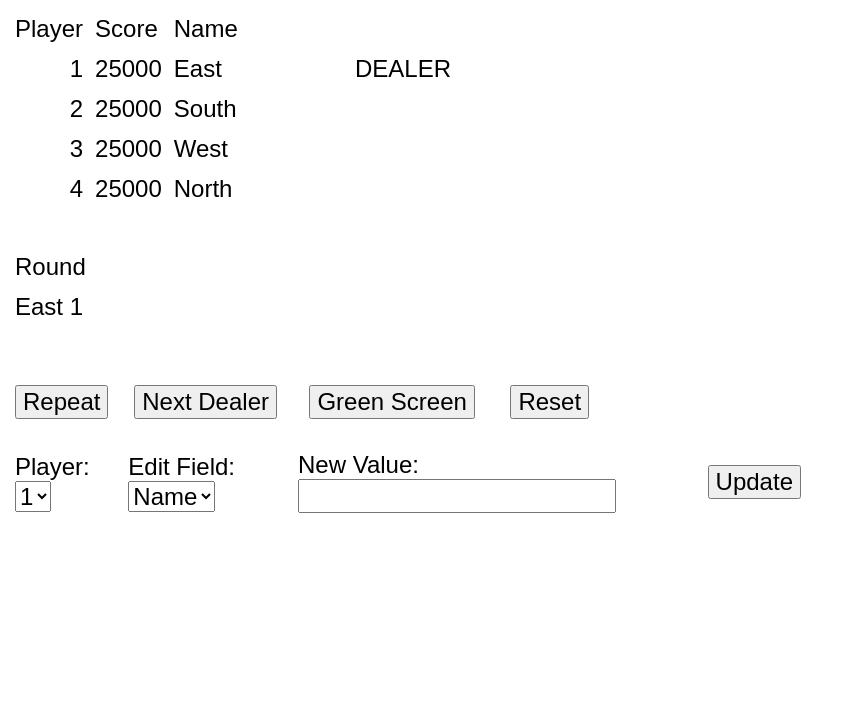
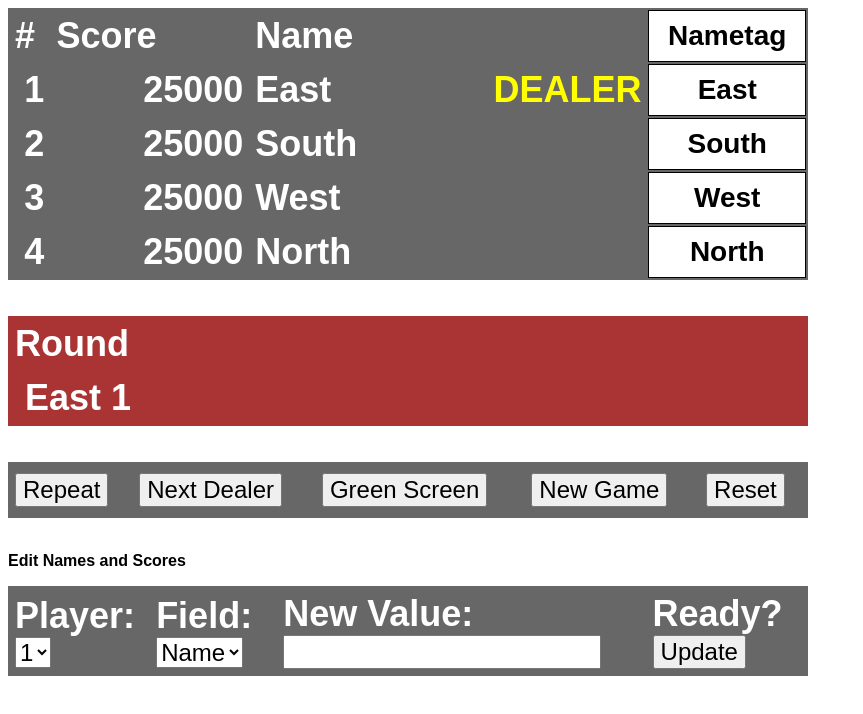
Before and after one commit to Go1den/riichi-score-display, a plain HTML site: page index.html in a window 1280 px wide. Shown: the whole page, without its empty margins (0-863 px from the left). Drawn offline with Linux system fonts and the light colour scheme.

Commit message:
Even hotter than it was before!

```diff
--- a/index.html
+++ b/index.html
@@ -3,61 +3,66 @@
         <link rel="stylesheet" href="mahjong.css">
     </head>
     <body>
-        <table class="scoreDisplay">
+        <table class="bigWidth">
             <tr>
-                <td style="width: 10%;">Player</td>
-                <td style="width: 15%;">Score</td>
-                <td style="width: 55%;">Name</td>
+                <td style="width: 5%;">#</td>
+                <td style="width: 25%;">Score</td>
+                <td style="width: 30%;">Name</td>
                 <td style="width: 20%;"></td>
+                <td class="nametag" style="width: 20%;">Nametag</td>
             </tr>
-            <tr>
+            <tr class="p1">
                 <td class="right">1</td>
-                <td id="1Score">25000</td>
+                <td class="right" id="1Score">25000</td>
                 <td id="1Name">East</td>
                 <td class="dealerInd" id="1Dealer">DEALER</td>
+                <td class="nametag" id="1Nametag">East</td>
             </tr>
-            <tr>
+            <tr class="p2">
                 <td class="right">2</td>
-                <td id="2Score">25000</td>
+                <td class="right" id="2Score">25000</td>
                 <td id="2Name">South</td>
                 <td class="dealerInd" id="2Dealer"></td>
+                <td class="nametag" id="2Nametag">South</td>
             </tr>
-            <tr>
-                <td class="right">3</td>
-                <td id="3Score">25000</td>
+            <tr class="p3">
+                <td class="right p3">3</td>
+                <td class="right" id="3Score">25000</td>
                 <td id="3Name">West</td>
                 <td class="dealerInd" id="3Dealer"></td>
+                <td class="nametag" id="3Nametag">West</td>
             </tr>
-            <tr>
+            <tr class="p4">
                 <td class="right">4</td>
-                <td id="4Score">25000</td>
+                <td class="right" id="4Score">25000</td>
                 <td id="4Name">North</td>
                 <td class="dealerInd" id="4Dealer"></td>
+                <td class="nametag" id="4Nametag">North</td>
             </tr>
         </table>
         <br>
         <br>
-        <table>
+        <table class="bigWidth roundtable">
             <tr>
                 <td>Round</td>
             </tr>
             <tr>
-                <td id="round">East 1</td>
-            </tr>
-            <tr>
-                <td id="repeat"></td>
+                <td>&nbsp;<span id="round">East 1</span>&nbsp;<span id="repeat"></span></td>
             </tr>
         </table>
         <br>
-        <table>
+        <br>
+        <table class="bigWidth">
             <tr>
                 <td><button onclick="repeat()">Repeat</button></td>
                 <td><button onclick="nextDealer()">Next Dealer</button></td>
                 <td><button onclick="greenScreen()">Green Screen</button></td>
+                <td><button onclick="newGame()">New Game</button></td>
                 <td><button onclick="reset()">Reset</button></td>
             </tr>
         </table>
         <br>
+        <p><strong>Edit Names and Scores</strong></p>
         <table class="bigWidth">
             <tr>
                 <td><label for="selectPlayer">Player:</label>
@@ -68,7 +73,7 @@
                       <option value="4">4</option>
                     </select>
                 </td>
-                <td><label for="selectField">Edit Field:</label>
+                <td><label for="selectField">Field:</label>
                     <select name="selectField" id="selectField">
                       <option value="Name">Name</option>
                       <option value="Score">Score</option>
@@ -78,7 +83,7 @@
                     <label for="data">New Value:</label>
                     <input type="text" id="data" name="data"/>
                 </td>
-                <td><button onclick="updateField()">Update</button></td>
+                <td><label>Ready?</label><button onclick="updateField()">Update</button></td>
             </tr>
         </table>
     </body>
--- a/mahjong.css
+++ b/mahjong.css
@@ -4,10 +4,15 @@ body {
 
 table {
     width: 600px;
+    background: #676767;
 }
 
 .scoreDisplay {
     width: 450px;
+}
+
+.smallWidth {
+    width: 250px;
 }
 
 .bigWidth {
@@ -15,9 +20,22 @@ table {
 }
 
 td {
-    height: 30px;
-    font-size: 24px;
+    height: 52px;
+    font-size: 36px;
     padding: 5px;
+    color: white;
+    font-weight: bold;
+}
+
+.nametag {
+    font-size: 28px;
+    padding: 5px;
+    color: black;
+    font-weight: bold;
+    text-shadow: none;
+    border: 1px solid;
+    text-align: center;
+    background: #fff;
 }
 
 select, button, input {
@@ -27,3 +45,15 @@ select, button, input {
 .right {
     text-align: right;
 }
+
+.left {
+    text-align: left;
+}
+
+.roundtable {
+    background: #aa3333;
+}
+
+.dealerInd {
+    color: yellow;
+}
--- a/main.js
+++ b/main.js
@@ -5,6 +5,16 @@ function repeat() {
     } else {
         elem.innerHTML = 'Repeat ' + (Number(elem.innerHTML.charAt(7)) + 1);
     }
+}
+
+function newGame() {
+    document.getElementById("repeat").innerHTML = '';
+    document.getElementById("round").innerHTML = 'East 1';
+    document.getElementById("1Score").innerHTML = '25000';
+    document.getElementById("2Score").innerHTML = '25000';
+    document.getElementById("3Score").innerHTML = '25000';
+    document.getElementById("4Score").innerHTML = '25000';
+    updateDealerInd();
 }
 
 function reset() {
@@ -18,6 +28,10 @@ function reset() {
     document.getElementById("2Score").innerHTML = '25000';
     document.getElementById("3Score").innerHTML = '25000';
     document.getElementById("4Score").innerHTML = '25000';
+    document.getElementById("1Nametag").innerHTML = 'East';
+    document.getElementById("2Nametag").innerHTML = 'South';
+    document.getElementById("3Nametag").innerHTML = 'West';
+    document.getElementById("4Nametag").innerHTML = 'North';
     updateDealerInd();
 }
 
@@ -62,6 +76,10 @@ function updateField() {
     let selectPlayer = document.getElementById("selectPlayer").value;
     let updateField = document.getElementById(selectPlayer + selectField);
     updateField.innerHTML = data.value;
+    if (selectField === 'Name') {
+        let nextUpdateField = document.getElementById(selectPlayer + selectField + "tag");
+        nextUpdateField.innerHTML = data.value;
+    }
     data.value = '';
 }
 
```
